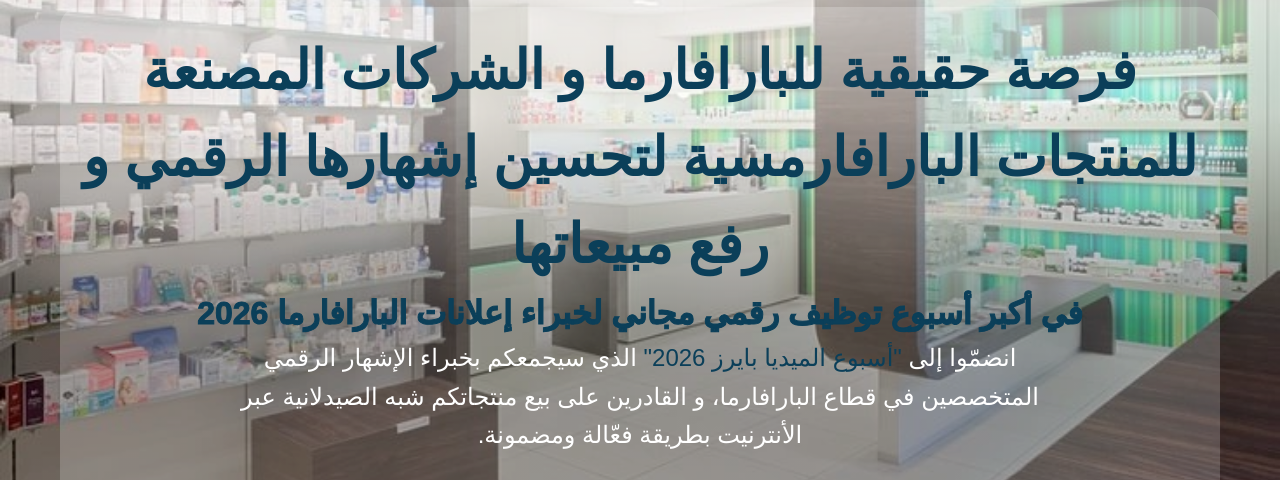
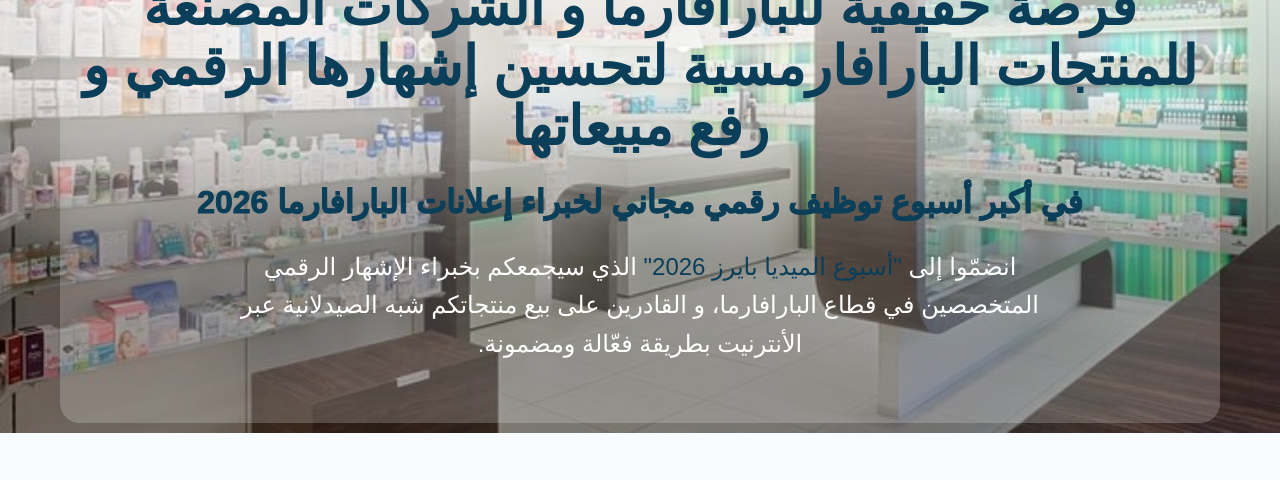
Before and after one commit to m0uadd/landingPage_parapharmacie, a plain HTML site: page index.html in a window 1280 px wide. Shown: the part 93-573 px from the top of the page. Drawn offline with Linux system fonts and the light colour scheme; a web font is replaced by a local one.

Commit message:
reorganize hero section

```diff
--- a/index.html
+++ b/index.html
@@ -71,7 +71,7 @@ j=d.createElement(s),dl=l!='dataLayer'?'&l='+l:'';j.async=true;j.src=
             background-position: center;
             color: #ffffff;
             text-align: center;
-            padding: 100px 0px 10px 0px;
+            padding: 50px 0px 10px 0px;
             position: relative;
             overflow: hidden;
         }
@@ -110,17 +110,18 @@ j=d.createElement(s),dl=l!='dataLayer'?'&l='+l:'';j.async=true;j.src=
             font-weight: 800;
             /* text-shadow: 0 2px 10px rgba(0,0,0,0.3); */
             color:#0b3f59;
-
+            line-height: 1.1;
             margin: 0 auto;
         }
         .hero h2 {
             font-size: 2em;
-            color: #0b3f59;;
-            margin-bottom: 20px;
+            color: #0b3f59;
             font-weight: 700;
             /* text-shadow: 1px 2px 10px rgb(250, 250, 250);     */
             -webkit-text-stroke: 1px #0b3f59;
             margin: 0  auto;
+            margin-top: 20px;
+            margin-bottom: 20px;
 
         }
         .hero p {
```
